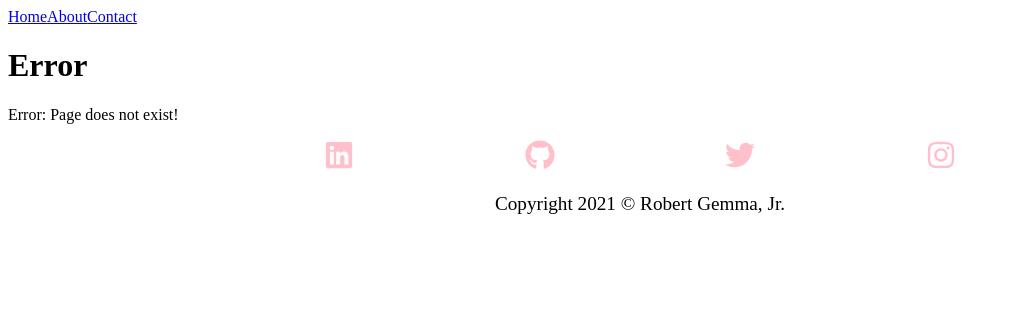
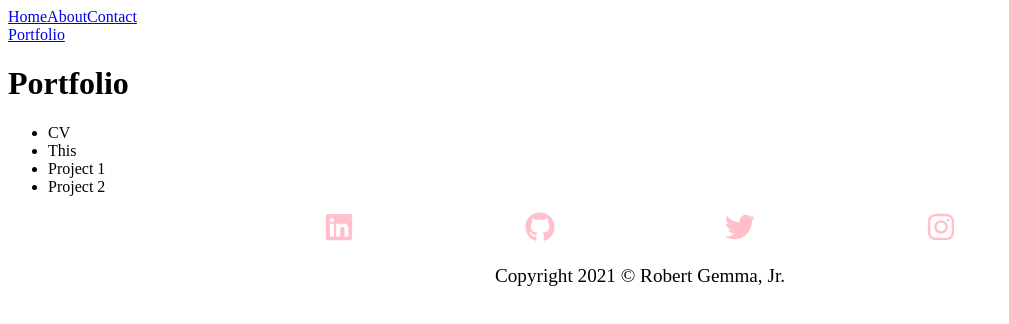
Before and after one commit to RobertGemmaJr/robertgemmajr, a React (Create React App) app in the folder robertgemmajr/: page /portfolio in a window 1280 px wide. Shown: the top 324 px of the page, without its empty margins (0-1009 px from the left). Built offline with nearby package versions, Linux system fonts and the light colour scheme.

Commit message:
Added Portfolio page

```diff
--- a/robertgemmajr/package.json
+++ b/robertgemmajr/package.json
@@ -6,9 +6,11 @@
     "@testing-library/jest-dom": "^5.11.9",
     "@testing-library/react": "^11.2.3",
     "@testing-library/user-event": "^12.6.0",
+    "bootstrap": "^4.6.0",
     "cross-env": "^7.0.3",
     "mongoose": "^5.11.12",
     "react": "^17.0.1",
+    "react-bootstrap": "^1.4.3",
     "react-dom": "^17.0.1",
     "react-icons": "^4.1.0",
     "react-router-dom": "^5.2.0",
--- a/robertgemmajr/src/App.jsx
+++ b/robertgemmajr/src/App.jsx
@@ -1,15 +1,16 @@
 import React from "react";
-import { BrowserRouter, Route, Switch } from 'react-router-dom';
+import { BrowserRouter, Route, Switch } from "react-router-dom";
 
-import Home from './components/pages/Home';
-import About from './components/pages/About';
-import Contact from './components/pages/Contact';
-import Error from './components/pages/Error';
-import Navigation from './components/Navigation';
+import Home from "./components/pages/Home";
+import About from "./components/pages/About";
+import Contact from "./components/pages/Contact";
+import Error from "./components/pages/Error";
+import Portfolio from "./components/pages/Portfolio"
+import Navigation from "./components/Navigation";
 
 // body {
-//   font-family: -apple-system, BlinkMacSystemFont, 'Segoe UI', 'Roboto', 'Oxygen',
-//     'Ubuntu', 'Cantarell', 'Fira Sans', 'Droid Sans', 'Helvetica Neue',
+//   font-family: -apple-system, BlinkMacSystemFont, "Segoe UI", "Roboto", "Oxygen",
+//     "Ubuntu", "Cantarell", "Fira Sans", "Droid Sans", "Helvetica Neue",
 //     sans-serif;
 //   -webkit-font-smoothing: antialiased;
 //   -moz-osx-font-smoothing: grayscale;
@@ -29,6 +30,7 @@ export default function App() {
           <Switch>
             <Route path="/" component={Home} exact/>
             <Route path="/about" component={About}/>
+            <Route path="/portfolio" component={Portfolio}/>
             <Route path="/contact" component={Contact}/>
             <Route component={Error}/>
         </Switch>
--- a/robertgemmajr/src/components/Navigation.jsx
+++ b/robertgemmajr/src/components/Navigation.jsx
@@ -1,5 +1,6 @@
 import React from "react";
 import { NavLink } from 'react-router-dom';
+import NavDropdown from 'react-bootstrap/NavDropdown'
 
 export default function Navigation() {
     return (
@@ -7,6 +8,9 @@ export default function Navigation() {
           <NavLink to="/">Home</NavLink>
           <NavLink to="/about">About</NavLink>
           <NavLink to="/contact">Contact</NavLink>
+          <NavDropdown title="Portfolio">
+            <NavLink to="/portfolio">Portfolio</NavLink>
+          </NavDropdown>
        </div>
     );
 }
--- /dev/null
+++ b/robertgemmajr/src/components/pages/Portfolio.jsx
@@ -0,0 +1,18 @@
+import React from "react"
+
+import Footer from "../Footer"
+
+export default function Portfolio() {
+    return (
+        <div>
+            <h1>Portfolio</h1>
+            <ul>
+                <li>CV</li>
+                <li>This</li>
+                <li>Project 1</li>
+                <li>Project 2</li>
+            </ul>
+            <Footer />
+        </div>
+    );
+}
```
Also changed, not shown: 1 other file (tests, documents, lock files or other folders).
